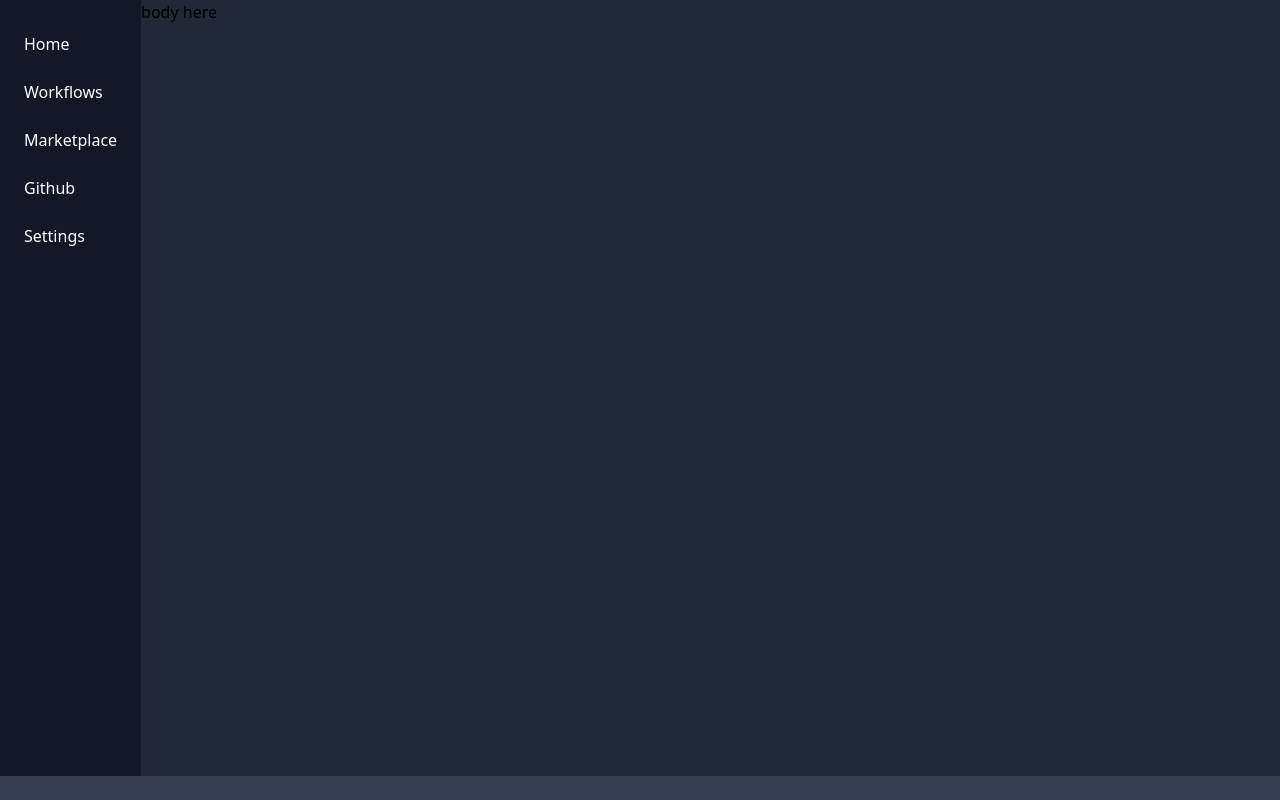
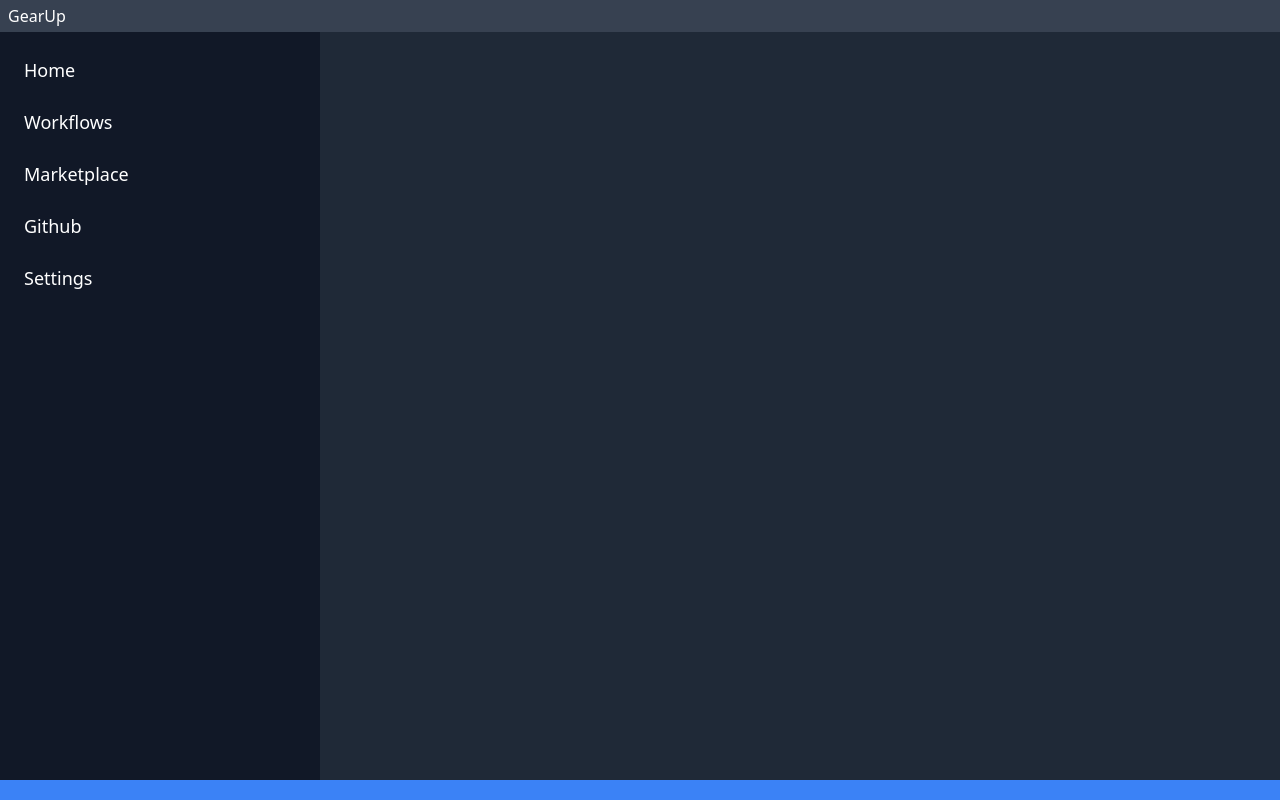
Before and after one commit to ndaba1/electron-app, a Vue app: page / in a window 1280 px wide. Built offline with nearby package versions, Linux system fonts and the light colour scheme.

Commit message:
commit: added titlebar

```diff
--- a/src/App.vue
+++ b/src/App.vue
@@ -17,3 +17,5 @@ export default defineComponent({
   },
 });
 </script>
+
+<style></style>
--- a/src/components/Layout.vue
+++ b/src/components/Layout.vue
@@ -1,9 +1,18 @@
 <template>
-  <div class="flex flex-col">
+  <div
+    class="drag flex h-8 w-screen absolute top-0 bg-gray-700 text-white p-2 items-center"
+  >
+    <div>GearUp</div>
+  </div>
+  <div class="no-drag flex flex-col">
     <div class="flex">
-      <div class="h-screen bg-gray-900 text-white p-4">
-        <div v-for="item in sidebarItems" :key="item">
-          <div class="my-2 p-2 hover:bg-gray-500 rounded-md cursor-pointer">
+      <div
+        class="sidebar h-screen w-1/4 bg-gray-900 text-white p-4 overflow-y-scroll pt-10"
+      >
+        <div v-for="item in sidebarItems" :key="item" class="">
+          <div
+            class="my-2 p-2 hover:bg-gray-500 rounded-md cursor-pointer text-lg"
+          >
             {{ item }}
           </div>
         </div>
@@ -13,7 +22,7 @@
       </div>
     </div>
     <div
-      class="flex h-6 w-screen absolute bottom-0 bg-gray-700 text-white"
+      class="flex h-5 w-screen absolute bottom-0 bg-blue-500 text-white"
     ></div>
   </div>
 </template>
@@ -30,5 +39,34 @@ export default defineComponent({
       sidebarItems: ["Home", "Workflows", "Marketplace", "Github", "Settings"],
     };
   },
+  methods: {
+    checkResize() {
+      console.log("hoverring");
+    },
+  },
 });
 </script>
+
+<style scoped>
+.drag {
+  -webkit-app-region: drag;
+}
+
+.no-drag {
+  -webkit-app-region: no-drag;
+}
+
+.sidebar::-webkit-scrollbar {
+  width: 0.6rem;
+}
+
+.sidebar::-webkit-scrollbar-track {
+  -webkit-box-shadow: inset 0 0 6px rgba(0, 0, 0, 0);
+  box-shadow: inset 0 0 6px rgba(0, 0, 0, 0);
+}
+
+.sidebar::-webkit-scrollbar-thumb {
+  background-color: rgba(255, 255, 255, 0.3);
+  border-radius: 1rem;
+}
+</style>
```
